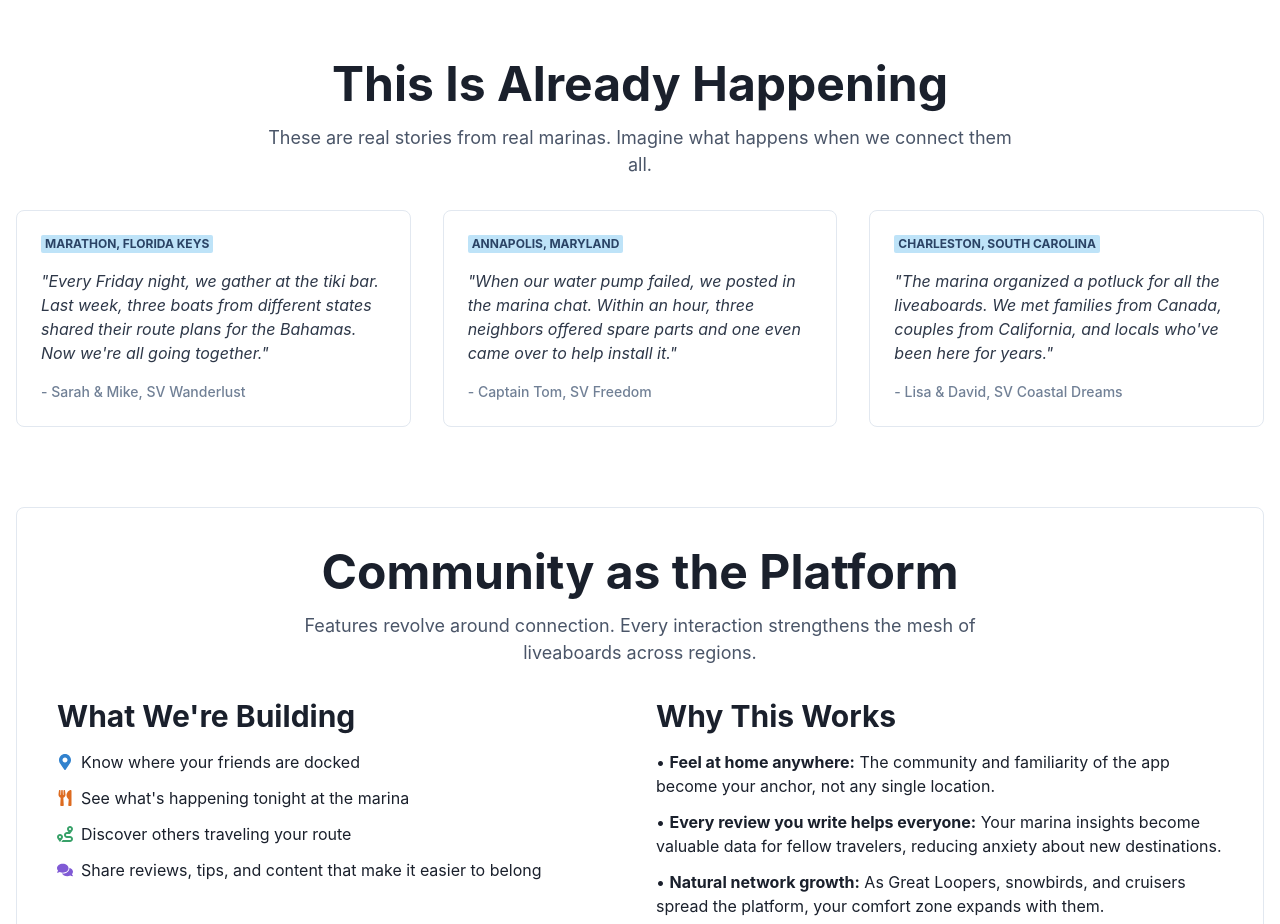
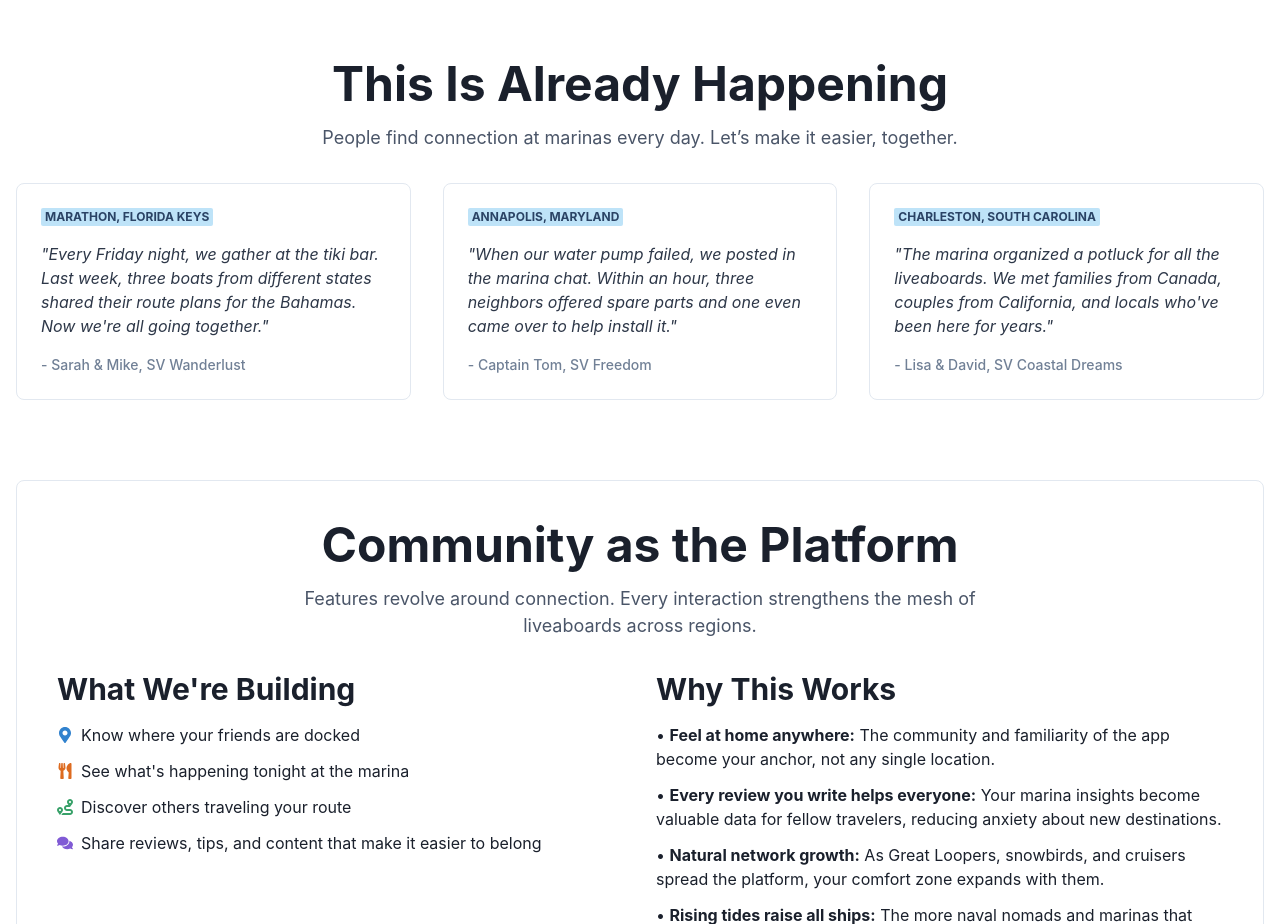
Before and after one commit to DuckTapeDevOps/NavalNomadUI, a React (Vite) app in the folder landing/: page /community in a window 1280 px wide. Shown: the part 1400-2324 px from the top of the page. Built offline with nearby package versions, Linux system fonts and the light colour scheme.

Commit message:
fix: removed strong language

```diff
--- a/landing/src/pages/Community.tsx
+++ b/landing/src/pages/Community.tsx
@@ -8,7 +8,6 @@ import {
   Button,
   SimpleGrid,
   Icon,
-  Divider,
   Badge,
   useColorModeValue
 } from '@chakra-ui/react'
@@ -18,12 +17,9 @@ import {
   FaUsers,
   FaMapMarkerAlt,
   FaHeart,
-  FaWifi,
   FaUtensils,
-  FaMusic,
   FaComments,
-  FaRoute,
-  FaStar
+  FaRoute
 } from 'react-icons/fa'
 
 const Community = () => {
@@ -205,7 +201,7 @@ const Community = () => {
                   This Is Already Happening
                 </Heading>
                 <Text fontSize="lg" maxW="3xl" mx="auto" color="gray.600">
-                  These are real stories from real marinas. Imagine what happens when we connect them all.
+                  People find connection at marinas every day. Let’s make it easier, together.
                 </Text>
               </Box>
 
```
